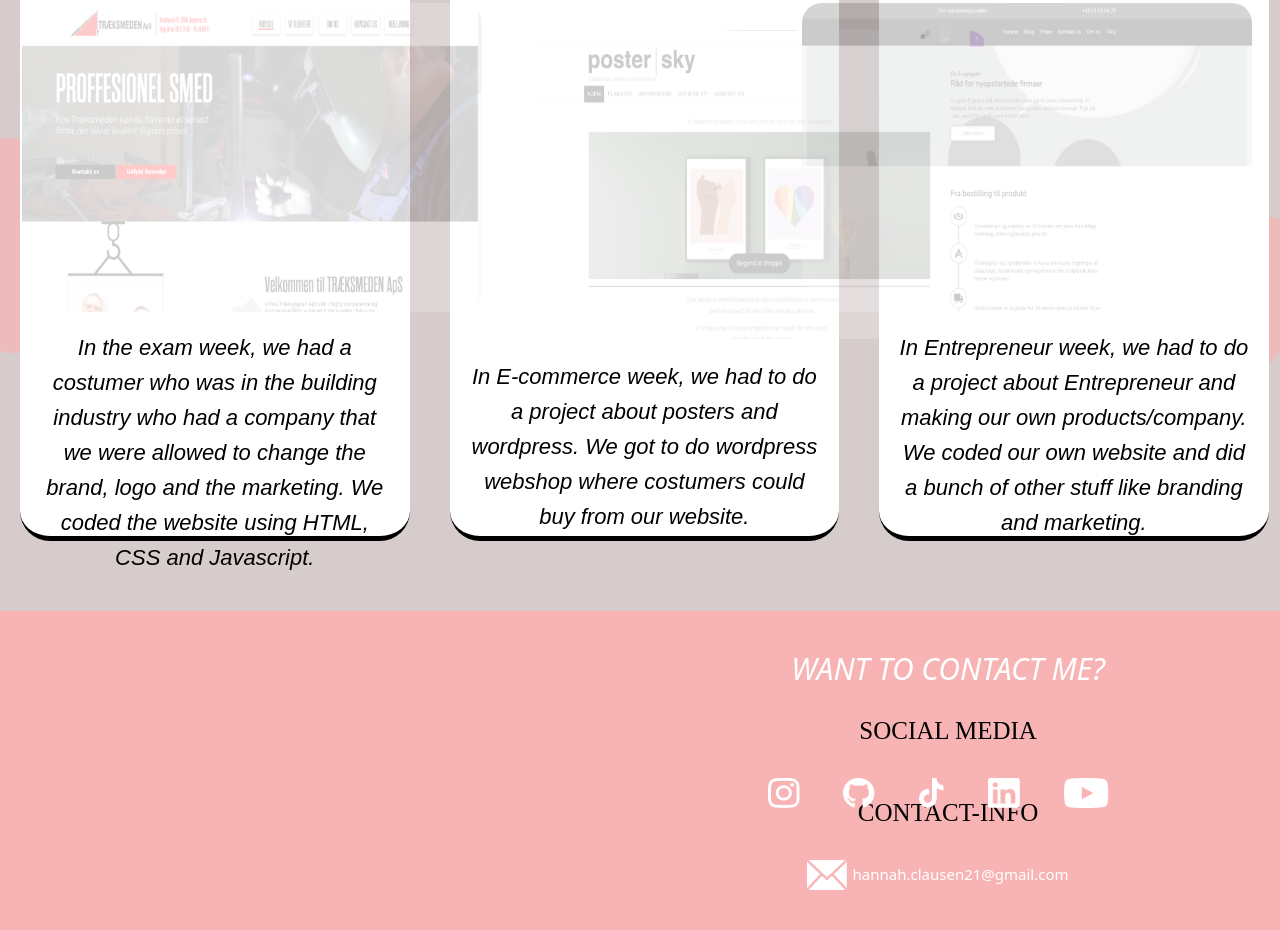
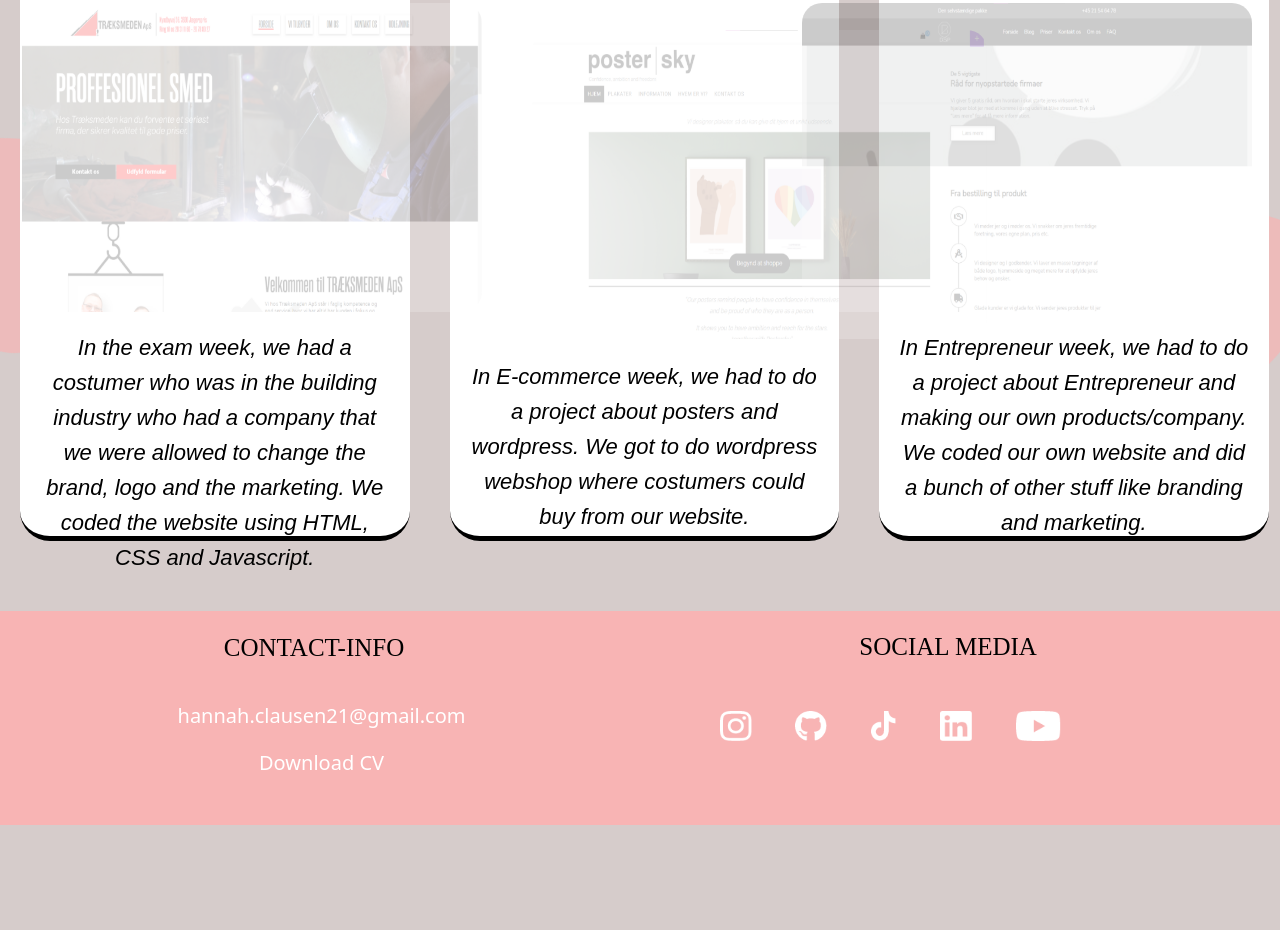
Before and after one commit to hpemcl/portfolio_part2, a plain HTML site: page work/schoolprojects.html in a window 1280 px wide. Shown: the part 429-1359 px from the top of the page. After the commit the page ends 1254 px from the top, so only its background shows below. Drawn offline with nearby package versions, Linux system fonts and the light colour scheme; files whose address does not match are found by name; a web font is replaced by a local one.

Commit message:
Footer done

```diff
--- a/style.css
+++ b/style.css
@@ -950,10 +950,10 @@ p{
 
 
 .img-dp-old_logo{
-    width: 193px;
+    width: 167px;
     height: 166px;
     top: 374px;
-    right: 248px;
+    right: 261px;
 }
 
 .img-dp-new_logo{
@@ -965,7 +965,7 @@ p{
 
 .img-dp-favicon{
     top: 593px;
-    width: 214px;
+    width: 192px;
     right: 41px;
     height: 176px;
 }
@@ -1115,7 +1115,7 @@ img{
     margin-bottom: 0;
     position: absolute;
     display: grid;
-    grid-template-rows: 74px 77px;
+    grid-template-rows: 74px 120px;
     grid-template-columns: 49% 49%;
     gap: 10px;
     padding: 5px;
@@ -1157,17 +1157,22 @@ img{
     font-size: 25px;
 }
 
-.contact-text{
-    margin-top: 10px;
+.contact-headline{
+    margin-top: 16px;
 }
 
 
 /*footer almindelig - social media icons*/
+.socialmedia-logo{
+    position: absolute;
+    right: 180px;
+    bottom: 70px;
+}
 .icon-small-version{
     height: 30px;
     width: 32px;
     position: relative;
-    right: 10px;
+    right: 20px;
 }
 
 .tiktok{
@@ -1180,14 +1185,10 @@ img{
     width: 45px;
 }
 
-.email{
-    width: 40px;
-    right: 121px;
-    bottom: 0px;
-}
 
 
-.mail-text{
+
+.contact-text{
     font-family: noto sans, sans-serif;
     position: relative;
     margin-right: 45px;
@@ -1198,13 +1199,16 @@ img{
     text-decoration: none;
     text-decoration-line: none;
     list-style: none;
-    bottom: 40px;
-    left: 35px;
-    font-size: 15px;
+    top: 0px;
+    left: 30px;
 }
 
-.mail-text:hover{
+.contact-text:hover{
     color: black;
+}
+
+.contact-text-downloadcv{
+    top: 20px
 }
 
 /*Work page*/
--- a/work/schoolprojects.html
+++ b/work/schoolprojects.html
@@ -85,30 +85,33 @@
 
 
 <!--footer-->
-      <!--footer almindelig -->
 <footer class="footer-grey">
   <section class="body-footer">
     <section class="grid-container-footer-left">
       <div class="contact-info">
-
         <section class="grid-container-footer-left">
+          <h4 class="undertext contact-headline">
+              CONTACT-INFO
+            </h4>
         </section>
-
-          </section>
-
-          <section class="grid-container-footer-left">
-              <h3 class="head-text">
-                WANT TO CONTACT ME?
-              </h3>
-          </section>
-          <section class="grid-container-footer-left">
-
       </section>
 
         <section class="grid-container-footer-left">
           <h4 class="undertext">
               SOCIAL MEDIA
             </h4>
+        </section>
+
+        <section class="grid-container-footer-left">
+        <section class="head-mail">
+          <a href="mailto:hannah.clausen21@gmail.com" class="contact-text">hannah.clausen21@gmail.com</a>
+        </section>
+        <section class="head-mail">
+          <a href="" download class="contact-text contact-text-downloadcv">Download CV</a>
+        </section>
+
+          <section class="grid-container-footer-left">
+
             <section class="socialmedia-logo">
               <a href="www.instagram.com/hannahpemclausen"><img src="../photos/Icon-awesome-instagram-mindre.png" class="icon-small-version" alt="icon-instagram-small-version"></a>
               <a href="www.instagram.com/hannahpemclausen"><img src="../photos/Icon-awesome-github-mindre.png" class="icon-small-version" alt="icon-github-small-version"></a>
@@ -118,20 +121,9 @@
             </section>
           </div>
           </section>
-
-          <section class="grid-container-footer-left">
-
-          </section>
-
-          <section class="grid-container-footer-left">
-            <h4 class="undertext contact-text">
-              CONTACT-INFO
-            </h4>
-            <a href="mailto:hannah.clausen21@gmail.com"><img src="../photos/Icon-zocial-email-mindre.png" class="icon-small-version email" alt="icon-mail-small-version"></a>
-            <section class="head-mail">
-              <a href="mailto:hannah.clausen21@gmail.com" class="mail-text">hannah.clausen21@gmail.com</a>
         </section>
       </section>
+    </footer>
 
 
 
```
Also changed, not shown: hobby/hobby.html (+16 -29 lines), work/designprojects.html (+5 -5 lines). Lines whose indentation alone changed are shown as unchanged.
